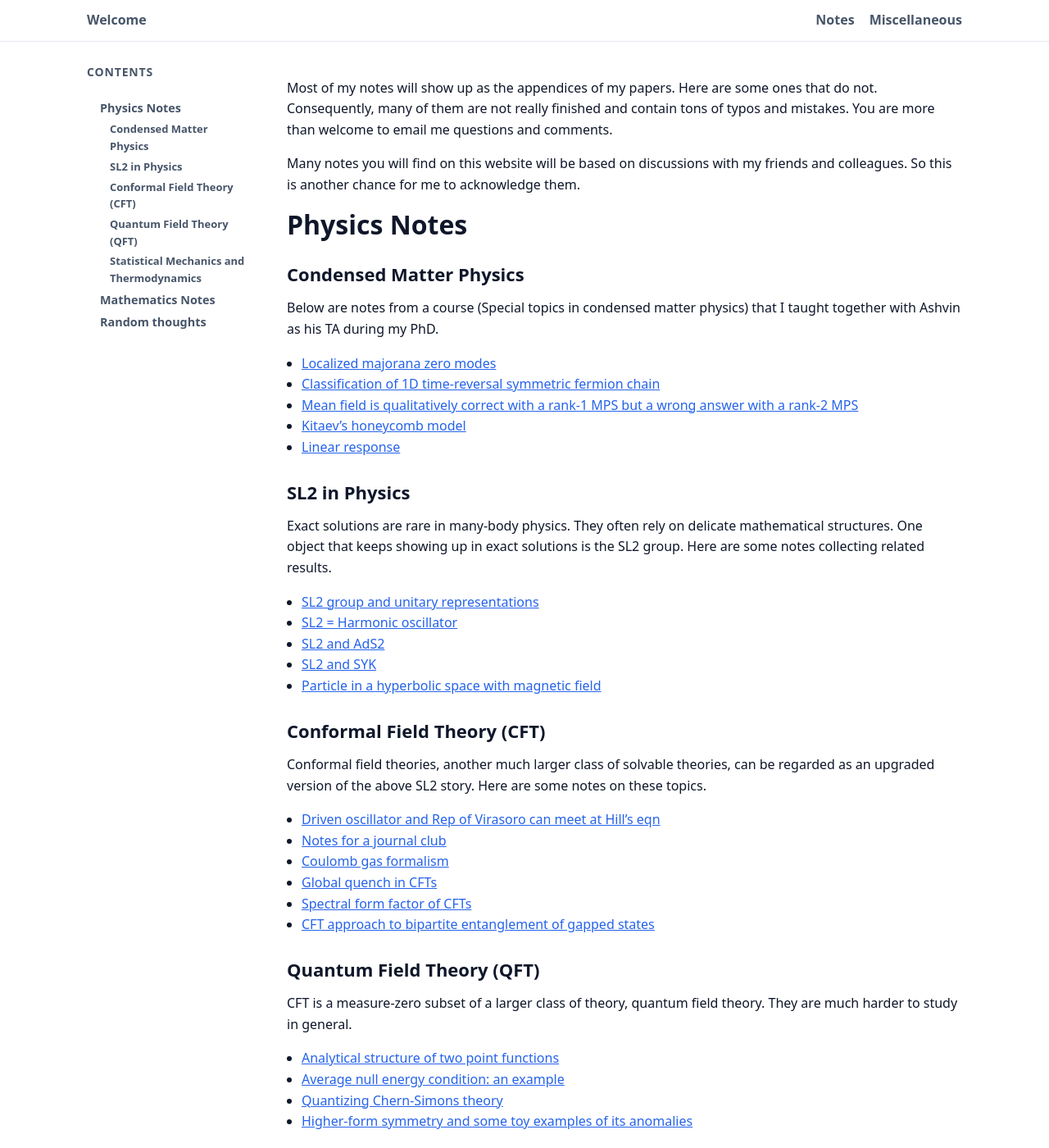
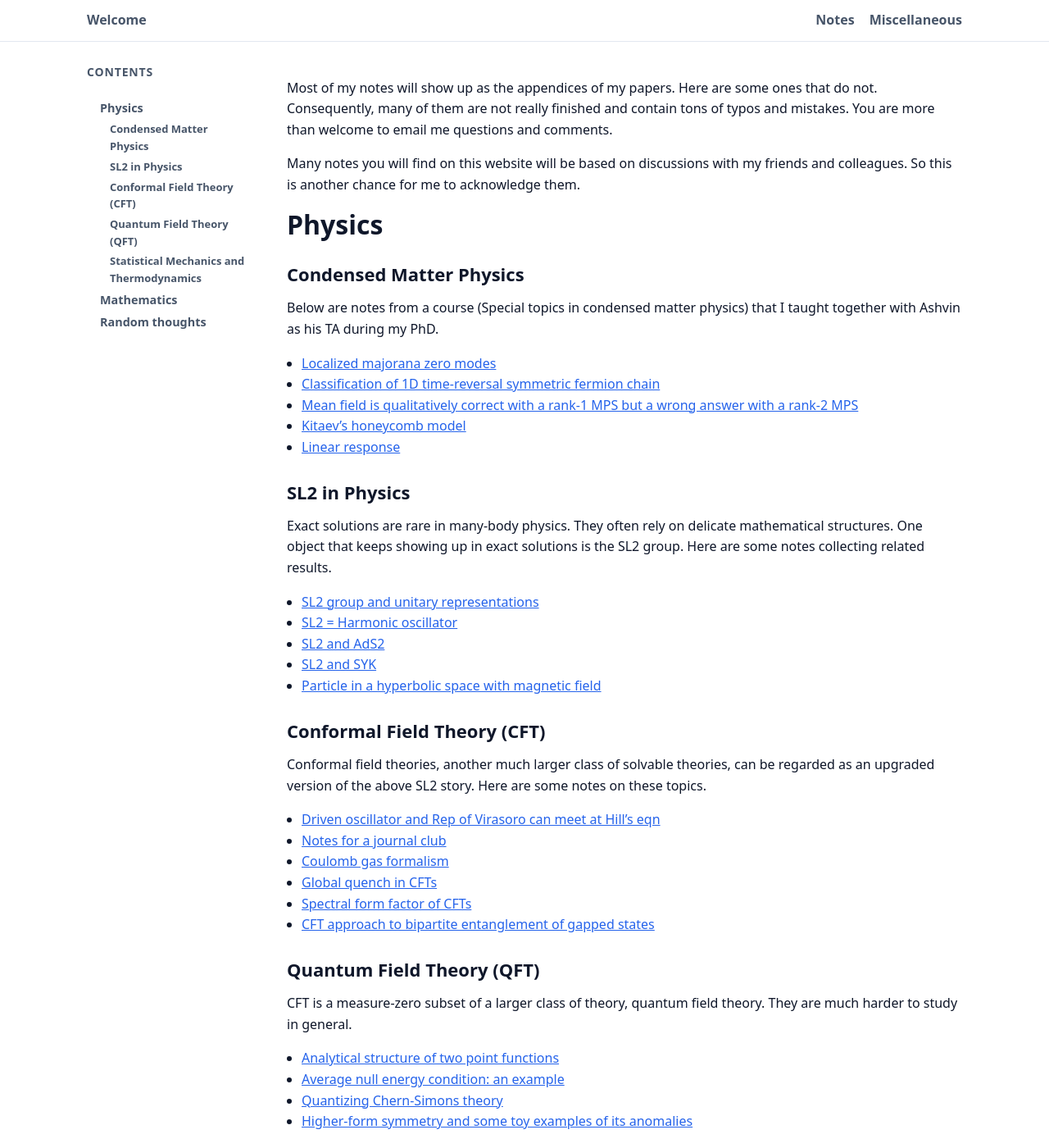
Before and after one commit to ruihuafan/ruihuafan.github.io, a Jekyll site: the page built from notes.md, in a window 1280 px wide and 1400 px high. Shown: the whole window at 82% size. Built offline with Jekyll 4.4.1, drawn with Linux system fonts in a browser that asks for light colours; some of the changed text lies outside the part shown.

Commit message:
change notes.md

```diff
--- a/notes.md
+++ b/notes.md
@@ -9,7 +9,7 @@ Most of my notes will show up as the appendices of my papers. Here are some ones
 
 Many notes you will find on this website will be based on discussions with my friends and colleagues. So this is another chance for me to acknowledge them.
 
-# Physics Notes
+# Physics
 
 ## Condensed Matter Physics
 
@@ -57,7 +57,7 @@ CFT is a measure-zero subset of a larger class of theory, quantum field theory.
 - [Free quantum gases](/notes/course_notes/free_quantum_gas.pdf)
 - [Ising model on planar graphs](/notes/random_stuff/ising_on_planar_graphs.pdf)
 
-# Mathematics Notes
+# Mathematics
 
 - [Yang's conjecture around 2018](/notes/math/yang_last_conjecture.pdf) (When I visited Tsinghua in 2018, Yang was working on a mathematical conjecture and would like a few students to verify it for him. Here is a MMA note stating that conjecture and some numerical tests. It might be related to Lee-Yang zeros.)
 - [Dirichlet theorem](/notes/math/2020chrismas.pdf)
```
